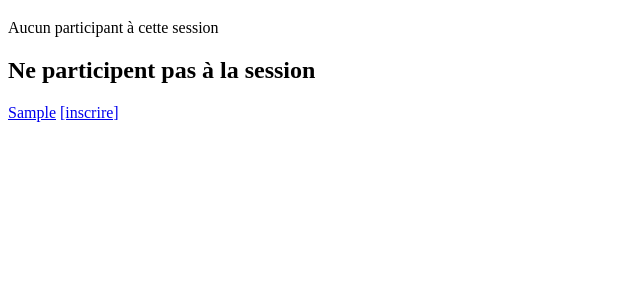
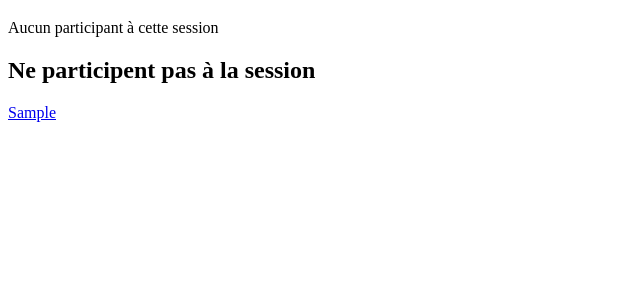
Before and after one commit to PM-Primo/SymfonyFormations, a Symfony app: template templates/session_formation/show.html.twig in a window 1280 px wide. Shown: the part 387-687 px from the top of the page, without its empty margins (0-640 px from the left). Run offline with Twig, Linux system fonts and the light colour scheme; the template is opened without the code that fills it: most values are stand-ins (such as "Sample title", 1, 10 or a date in 2020); some libraries are stand-ins or nearby versions.

Commit message:
prohibited registrating new Stagiaires for full Sessions

```diff
--- a/templates/session_formation/show.html.twig
+++ b/templates/session_formation/show.html.twig
@@ -76,7 +76,10 @@
 
         {% for stagiaire in nonInscrits %}
             <a href="{{path('show_stagiaire', {'id':stagiaire.id})}}">{{stagiaire}}</a>
-            <a href="{{path('addto_session_formation', {'idsess':session.id , 'idstag':stagiaire.id})}}">[inscrire]</a><br>
+            {% if session.participants|length < session.nbPlaces %}
+                <a href="{{path('addto_session_formation', {'idsess':session.id , 'idstag':stagiaire.id})}}">[inscrire]</a>
+            {% endif %}
+            <br>
         {% endfor %}
 
     {% endif %}
```
